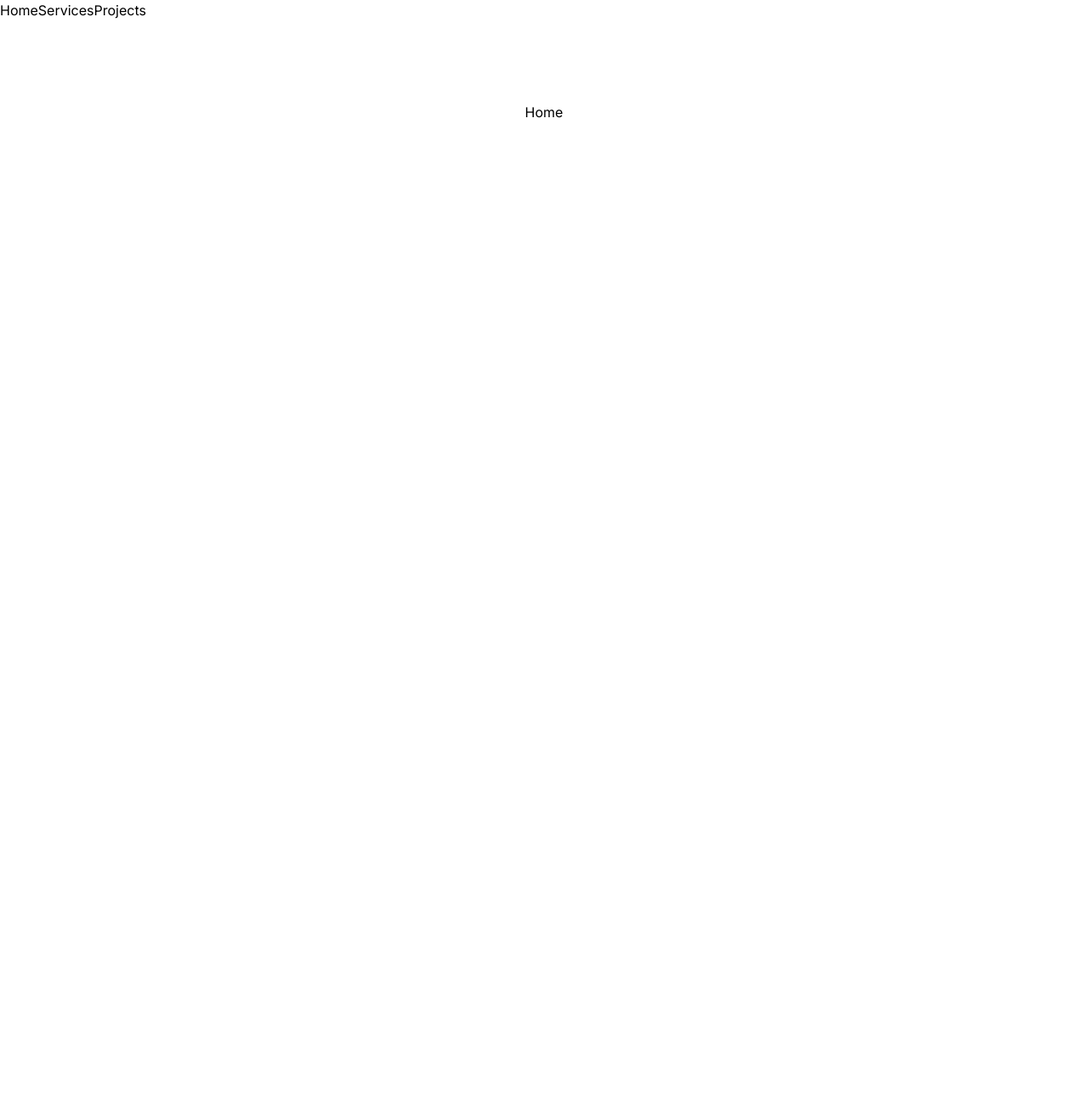
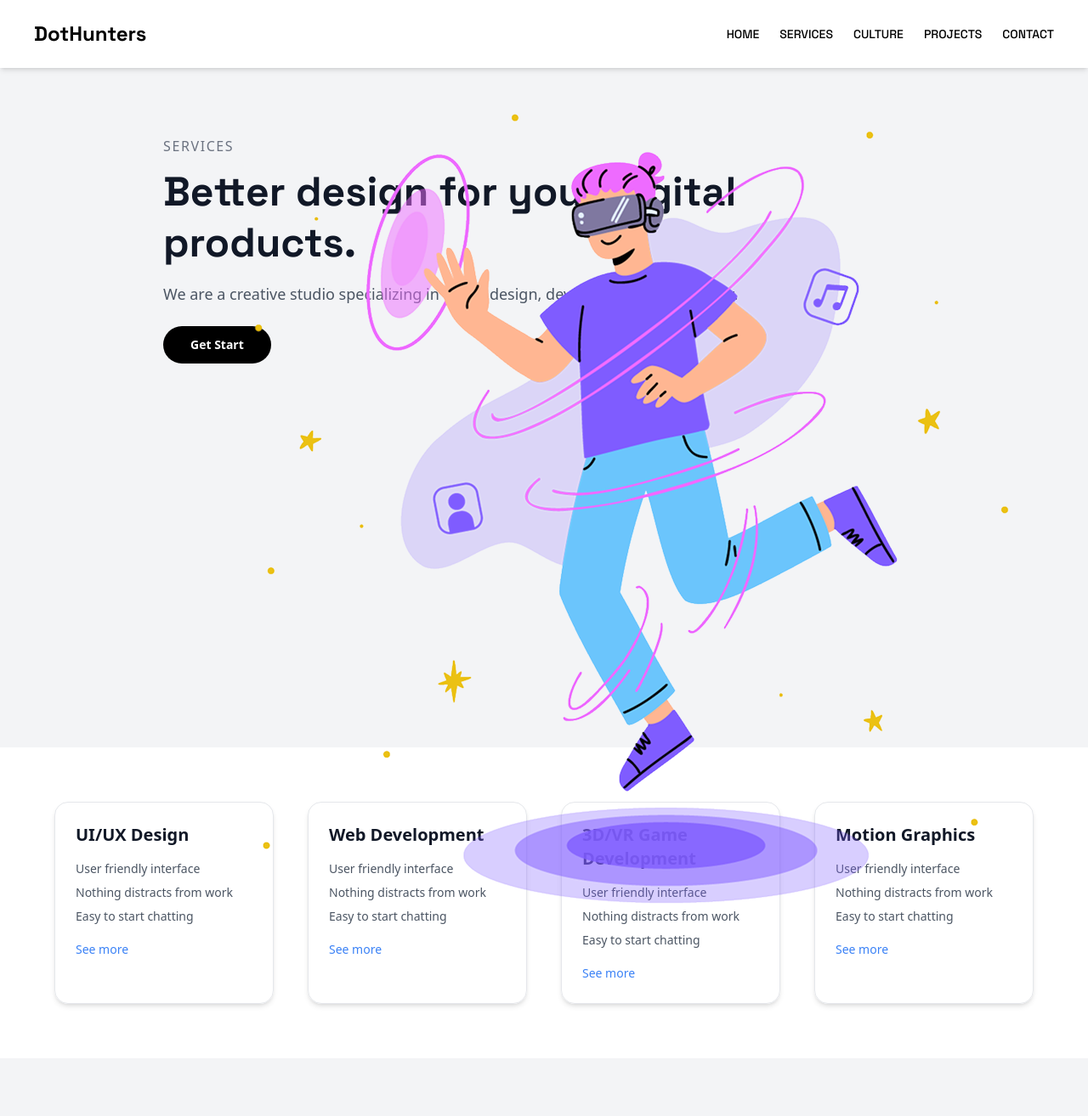
Before and after one commit to janarthan-j/dothunters, a Next.js app: page / in a window 1280 px wide. Shown: the top 1314 px of the page at 85% size. Before the commit the page ends 824 px from the top, so only its background shows below. Built offline with nearby package versions, Linux system fonts and the light colour scheme.

Commit message:
First design page created

```diff
--- a/src/app/globals.css
+++ b/src/app/globals.css
@@ -1,6 +1,9 @@
 @tailwind base;
 @tailwind components;
 @tailwind utilities;
+
+
+/* @import url('https://fonts.googleapis.com/css2?family=Space+Grotesk:wght@300..700&display=swap'); */
 
 :root {
   --foreground-rgb: 0, 0, 0;
@@ -15,6 +18,9 @@
     --background-end-rgb: 0, 0, 0;
   }
 }
+/* @theme {
+  --font-main: "Space Grotesk", sans-serif;
+} */
 
 body {
 
--- a/src/app/layout.js
+++ b/src/app/layout.js
@@ -1,8 +1,14 @@
 import Link from 'next/link'
 import './globals.css'
-import { Inter } from 'next/font/google'
+import { Space_Grotesk } from 'next/font/google'
+import Navbar from '@/components/Navbar'
 
-const inter = Inter({ subsets: ['latin'] })
+const spaceGrotesk = Space_Grotesk({
+  subsets: ['latin'],
+  weight: ['300', '400', '500', '600', '700'], // specify the weights you need
+  variable: '--font-space-grotesk', // optional: for CSS variable usage
+  display: 'swap', // optional
+});
 
 export const metadata = {
   title: 'DotHunters',
@@ -12,14 +18,8 @@ export const metadata = {
 export default function RootLayout({ children }) {
   return (
     <html lang="en">
-      <body className={inter.className}>
-        <nav>
-          <Link href="/">Home</Link>
-
-          <Link href="/services">Services</Link>
-          <Link href="/projects">Projects</Link>
-
-        </nav>
+      <body className={spaceGrotesk.className}>
+        <Navbar />
         {children}</body>
     </html>
   )
--- a/src/app/page.js
+++ b/src/app/page.js
@@ -1,11 +1,22 @@
-import Image from 'next/image'
-import Link from 'next/link'
+import React from "react";
+import Navbar from "../components/Navbar";
+import HeroSection from "../components/HeroSection";
+import ServicesSection from "../components/ServicesSection";
+import PortfolioSection from "../components/PortfolioSection";
+import ProcessSection from "../components/ProcessSection";
+import Footer from "../components/Footer";
 
-export default function Home() {
+function App() {
   return (
-    <main className="flex min-h-screen flex-col items-center justify-between p-24">
-      Home
+    <div className="font-sans text-gray-900">
 
-    </main>
-  )
+      <HeroSection />
+      <ServicesSection />
+      <PortfolioSection />
+      <ProcessSection />
+      <Footer />
+    </div>
+  );
 }
+
+export default App;
--- /dev/null
+++ b/src/components/Footer.js
@@ -0,0 +1,39 @@
+const Footer = () => {
+    return (
+      <footer className="bg-black text-white py-12 px-6 mt-10">
+        <div className="grid md:grid-cols-3 gap-8">
+          <div>
+            <h5 className="font-bold text-lg mb-2">DotHunters</h5>
+            <p>Rajagiriya, Colombo</p>
+            <p>hello@dothunters.com</p>
+            <p>+94 77 6660583</p>
+          </div>
+          <div>
+            <h6 className="font-semibold mb-2">Quick Links</h6>
+            <ul className="space-y-1 text-sm">
+              <li>Home</li>
+              <li>Services</li>
+              <li>Culture</li>
+              <li>Projects</li>
+              <li>Contact</li>
+            </ul>
+          </div>
+          <div>
+            <h6 className="font-semibold mb-2">Services</h6>
+            <ul className="space-y-1 text-sm">
+              <li>UI/UX</li>
+              <li>Web Development</li>
+              <li>Mobile Development</li>
+              <li>3D/VR and AR</li>
+              <li>Motion Graphics</li>
+            </ul>
+          </div>
+        </div>
+        <div className="text-center text-xs text-gray-400 mt-10">
+          ©2022 dothunters.com All rights reserved. | Privacy Policy | Terms & conditions
+        </div>
+      </footer>
+    );
+  };
+
+  export default Footer;
--- /dev/null
+++ b/src/components/HeroSection.js
@@ -0,0 +1,33 @@
+import { Space_Grotesk } from 'next/font/google'
+const spaceGrotesk = Space_Grotesk({
+  subsets: ['latin'],
+  weight: ['300', '400', '500', '600', '700'], // specify the weights you need
+  variable: '--font-space-grotesk', // optional: for CSS variable usage
+  display: 'swap', // optional
+});
+
+const HeroSection = () => {
+    return (
+        <section className="bg-gray-100 h-[100vh] overlay-cover py-20">
+
+        <div className='max-w-7xl flex items-center justify-center'>
+        <div className=''>
+
+        <p className="uppercase tracking-widest text-gray-500 mb-3">Services</p>
+        <h1 className={`${spaceGrotesk.className} text-5xl font-extrabold mb-4 leading-tight max-w-4xl mx-auto`}>
+          Better design for your digital products.
+        </h1>
+        <p className="text-lg text-gray-600 mb-6  mx-auto">
+          We are a creative studio specializing in UI/UX design, development and strategy.
+        </p>
+        <button className="bg-black text-white px-8 py-3 rounded-full font-semibold text-sm">
+          Get Start
+        </button>
+        </div>
+        </div>
+        <img className='absolute top-0 right-0 -z-2' src='/images/hero.png'/>
+      </section>
+    );
+  };
+
+  export default HeroSection;
--- /dev/null
+++ b/src/components/Navbar.js
@@ -0,0 +1,17 @@
+
+const Navbar = () => {
+    return (
+      <header className="flex justify-between items-center px-10 py-6 bg-white shadow-md sticky top-0 z-50">
+        <div className="text-2xl font-bold">DotHunters</div>
+        <nav className="space-x-6 text-sm uppercase font-medium">
+          <a href="#">Home</a>
+          <a href="#">Services</a>
+          <a href="#">Culture</a>
+          <a href="#">Projects</a>
+          <a href="#">Contact</a>
+        </nav>
+      </header>
+    );
+  };
+
+  export default Navbar;
--- /dev/null
+++ b/src/components/PortfolioSection.js
@@ -0,0 +1,20 @@
+const PortfolioSection = () => {
+    return (
+      <section className="py-16 px-6 bg-gray-100">
+        <h3 className="text-3xl font-bold text-center mb-12">Recent Projects</h3>
+        <div className="grid md:grid-cols-2 gap-8">
+          {[1, 2, 3, 4].map((_, i) => (
+            <div key={i} className="bg-white rounded-lg shadow p-4">
+              <h4 className="text-xl font-semibold">Project Muve Design 2023</h4>
+              <p className="text-sm text-gray-500">UI/UX</p>
+            </div>
+          ))}
+        </div>
+        <div className="text-center mt-6">
+          <a href="#" className="text-blue-600">See All</a>
+        </div>
+      </section>
+    );
+  };
+
+  export default PortfolioSection;
--- /dev/null
+++ b/src/components/ProcessSection.js
@@ -0,0 +1,21 @@
+const steps = ["Research", "Concept", "Implement", "Delivery & Support"];
+
+const ProcessSection = () => {
+  return (
+    <section className="py-16 px-6">
+      <h3 className="text-3xl font-bold text-center mb-10">OUR PROCESS</h3>
+      <div className="grid md:grid-cols-4 gap-6 text-center">
+        {steps.map((step, i) => (
+          <div key={i}>
+            <div className="text-4xl font-bold mb-2">0{i + 1}</div>
+            <h4 className="text-xl font-semibold mb-2">{step}</h4>
+            <p className="text-gray-600 text-sm">Consectetur adipiscing elit, sed do eiusmod tempo.</p>
+            <a href="#" className="text-blue-500 mt-2 inline-block">READ MORE</a>
+          </div>
+        ))}
+      </div>
+    </section>
+  );
+};
+
+export default ProcessSection;
--- /dev/null
+++ b/src/components/ServicesSection.js
@@ -0,0 +1,43 @@
+const services = [
+    {
+      title: "UI/UX Design",
+      features: ["User friendly interface", "Nothing distracts from work", "Easy to start chatting"],
+    },
+    {
+      title: "Web Development",
+      features: ["User friendly interface", "Nothing distracts from work", "Easy to start chatting"],
+    },
+    {
+      title: "3D/VR Game Development",
+      features: ["User friendly interface", "Nothing distracts from work", "Easy to start chatting"],
+    },
+    {
+      title: "Motion Graphics",
+      features: ["User friendly interface", "Nothing distracts from work", "Easy to start chatting"],
+    },
+  ];
+
+  const ServicesSection = () => {
+    return (
+        <section className="py-16 px-6 md:px-16 bg-white">
+        <div className="grid md:grid-cols-2 lg:grid-cols-4 gap-10">
+          {services.map((service, index) => (
+            <div
+              key={index}
+              className="border border-gray-200 rounded-2xl shadow-md p-6 hover:shadow-lg transition"
+            >
+              <h3 className="text-xl font-bold mb-4">{service.title}</h3>
+              <ul className="space-y-2 text-sm text-gray-600 mb-4">
+                {service.features.map((feature, idx) => (
+                  <li key={idx}>{feature}</li>
+                ))}
+              </ul>
+              <a href="#" className="text-blue-500 text-sm font-medium">See more</a>
+            </div>
+          ))}
+        </div>
+      </section>
+    );
+  };
+
+  export default ServicesSection;
```
Also changed, not shown: public/images/hero.png (added).
